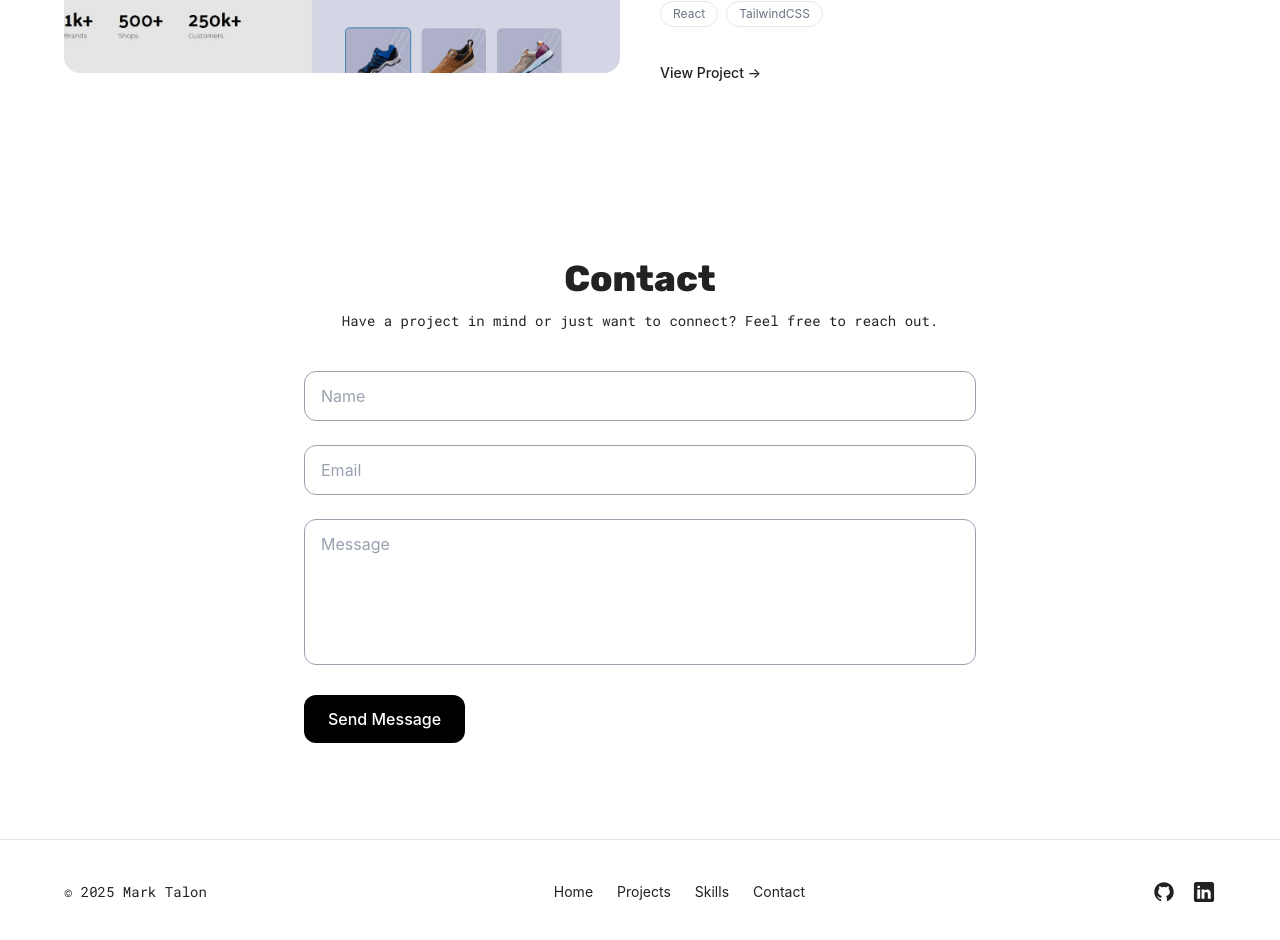
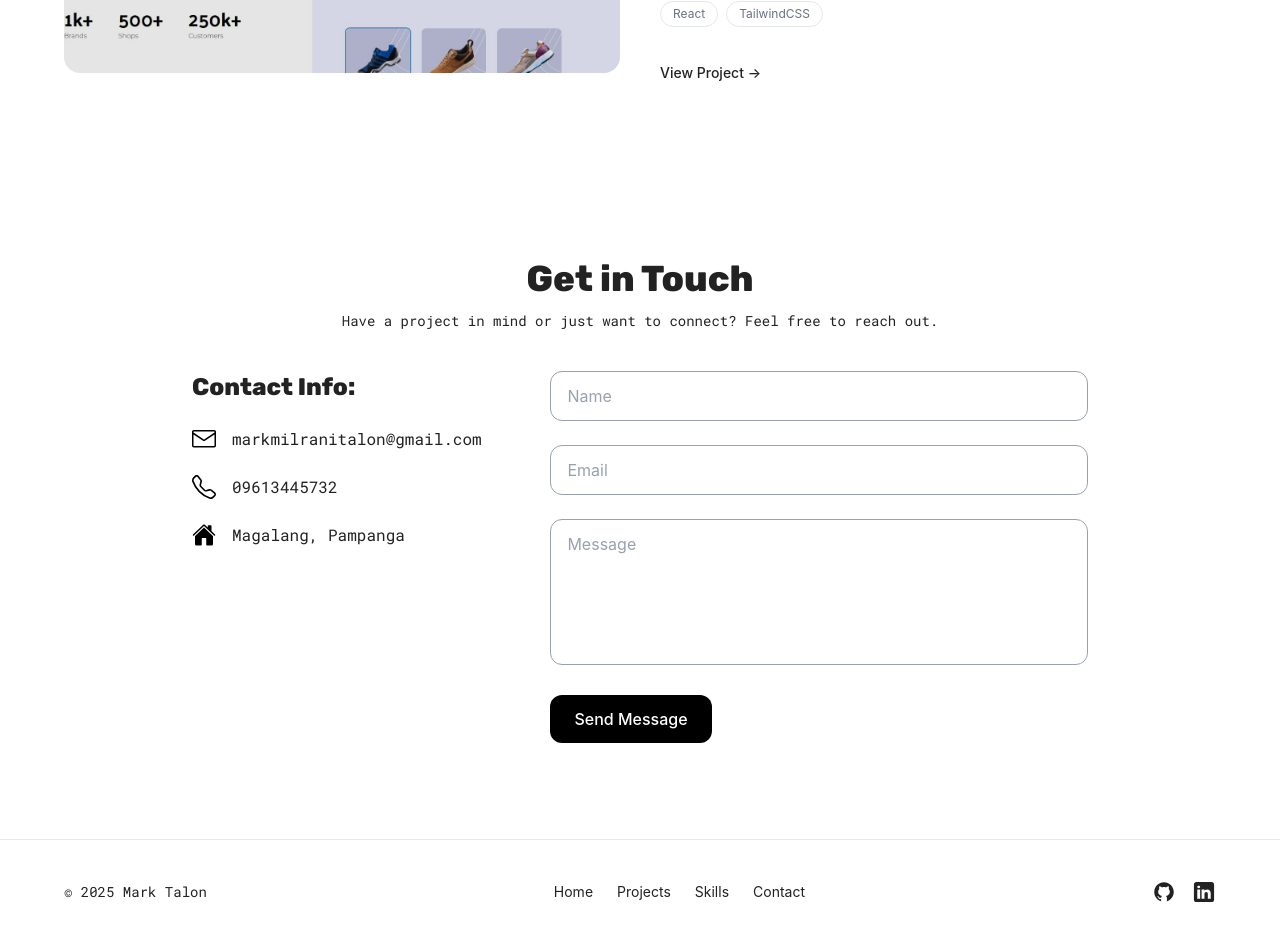
Before and after one commit to markmil-talon/CV-Mark, a React (Vite) app: page / in a window 1280 px wide. Shown: the part 3950-4890 px from the top of the page. Built offline with nearby package versions, Linux system fonts and the light colour scheme.

Commit message:
add contact info

```diff
--- a/src/sections/Contact.jsx
+++ b/src/sections/Contact.jsx
@@ -1,6 +1,9 @@
 import { motion, AnimatePresence } from 'framer-motion';
 import { useState } from 'react';
 import { SlCheck } from 'react-icons/sl';
+import { GoMail } from 'react-icons/go';
+import { BsTelephone } from 'react-icons/bs';
+import { IoHome } from 'react-icons/io5';
 
 const container = {
   hidden: {},
@@ -37,16 +40,18 @@ function Contact() {
   return (
     <section
       id='contact'
-      className='py-24 px-6'>
-      <div className='max-w-2xl mx-auto'>
+      className='py-24 px-6'
+    >
+      <div className='max-w-4xl mx-auto'>
         {/* HEADER */}
         <motion.div
           initial={{ opacity: 0, y: 30 }}
           whileInView={{ opacity: 1, y: 0 }}
           viewport={{ once: true }}
           transition={{ duration: 0.5 }}
-          className='text-center mb-10'>
-          <h1 className='text-3xl md:text-4xl'>Contact</h1>
+          className='text-center mb-10'
+        >
+          <h1 className='text-3xl md:text-4xl'>Get in Touch</h1>
           <p className='mt-3 text-gray-600 dark:text-gray-400 text-sm'>
             Have a project in mind or just want to connect? Feel free to reach
             out.
@@ -56,6 +61,49 @@ function Contact() {
         <AnimatePresence mode='wait'>
           {/* FORM */}
           {status !== 'success' && (
+            <div className='flex flex-col md:flex-row justify-between space-y-5'>
+              <motion.div
+                variants={container}
+                initial='hidden'
+                whileInView='show'
+                viewport={{ once: true }}
+                className='space-y-6 md:w-[40%]'
+              >
+                <motion.h1
+                  variants={item}
+                  className='text-2xl'
+                >
+                  Contact Info:
+                </motion.h1>
+                <motion.div
+                  variants={item}
+                  className='flex flex-row'
+                >
+                  <div className='text-black dark:text-white text-2xl mr-4'>
+                    <GoMail />
+                  </div>
+                  <p>markmilranitalon@gmail.com</p>
+                </motion.div>
+                <motion.div
+                  variants={item}
+                  className='flex flex-row'
+                >
+                  <div className='text-black dark:text-white text-2xl mr-4'>
+                    <BsTelephone />
+                  </div>
+                  <p>09613445732</p>
+                </motion.div>
+                <motion.div
+                  variants={item}
+                  className='flex flex-row'
+                >
+                  <div className='text-black dark:text-white text-2xl mr-4'>
+                    <IoHome />
+                  </div>
+                  <p>Magalang, Pampanga</p>
+                </motion.div>
+              </motion.div>
+
               <motion.form
                 key='form'
                 onSubmit={handleSubmit}
@@ -63,7 +111,8 @@ function Contact() {
                 initial='hidden'
                 whileInView='show'
                 viewport={{ once: true }}
-              className='space-y-6'>
+                className='space-y-6 w-full md:w-[60%]'
+              >
                 {/* NAME */}
                 <motion.div variants={item}>
                   <input
@@ -104,10 +153,12 @@ function Contact() {
                   disabled={status === 'loading'}
                   whileTap={{ scale: 0.97 }}
                   whileHover={{ scale: 1.02 }}
-                className='w-full sm:w-auto px-6 py-3 rounded-xl bg-black text-white dark:bg-white dark:text-black font-medium hover:opacity-90 transition'>
+                  className='w-full sm:w-auto px-6 py-3 rounded-xl bg-black text-white dark:bg-white dark:text-black font-medium hover:opacity-90 transition'
+                >
                   {status === 'loading' ? 'Sending...' : 'Send Message'}
                 </motion.button>
               </motion.form>
+            </div>
           )}
 
           {/* SUCCESS STATE */}
@@ -118,12 +169,14 @@ function Contact() {
               animate={{ opacity: 1, scale: 1, y: 0 }}
               exit={{ opacity: 0 }}
               transition={{ duration: 0.4 }}
-              className='text-center py-10'>
+              className='text-center py-10'
+            >
               <motion.div
                 initial={{ scale: 0 }}
                 animate={{ scale: 1 }}
                 transition={{ type: 'spring', stiffness: 200, damping: 12 }}
-                className='flex justify-center text-4xl mb-4 text-center dark:text-white'>
+                className='flex justify-center text-4xl mb-4 text-center dark:text-white'
+              >
                 <SlCheck />
               </motion.div>
 
```
Lines whose indentation alone changed are shown as unchanged.
